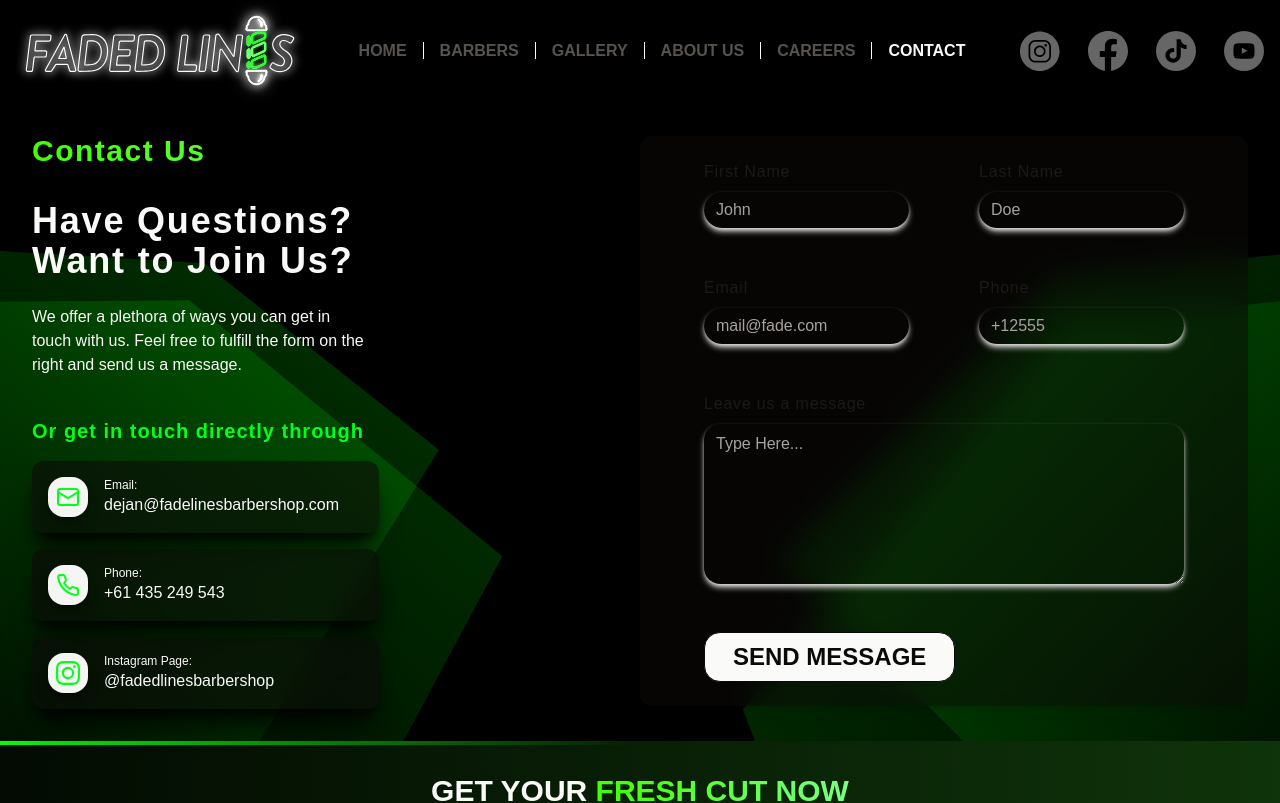
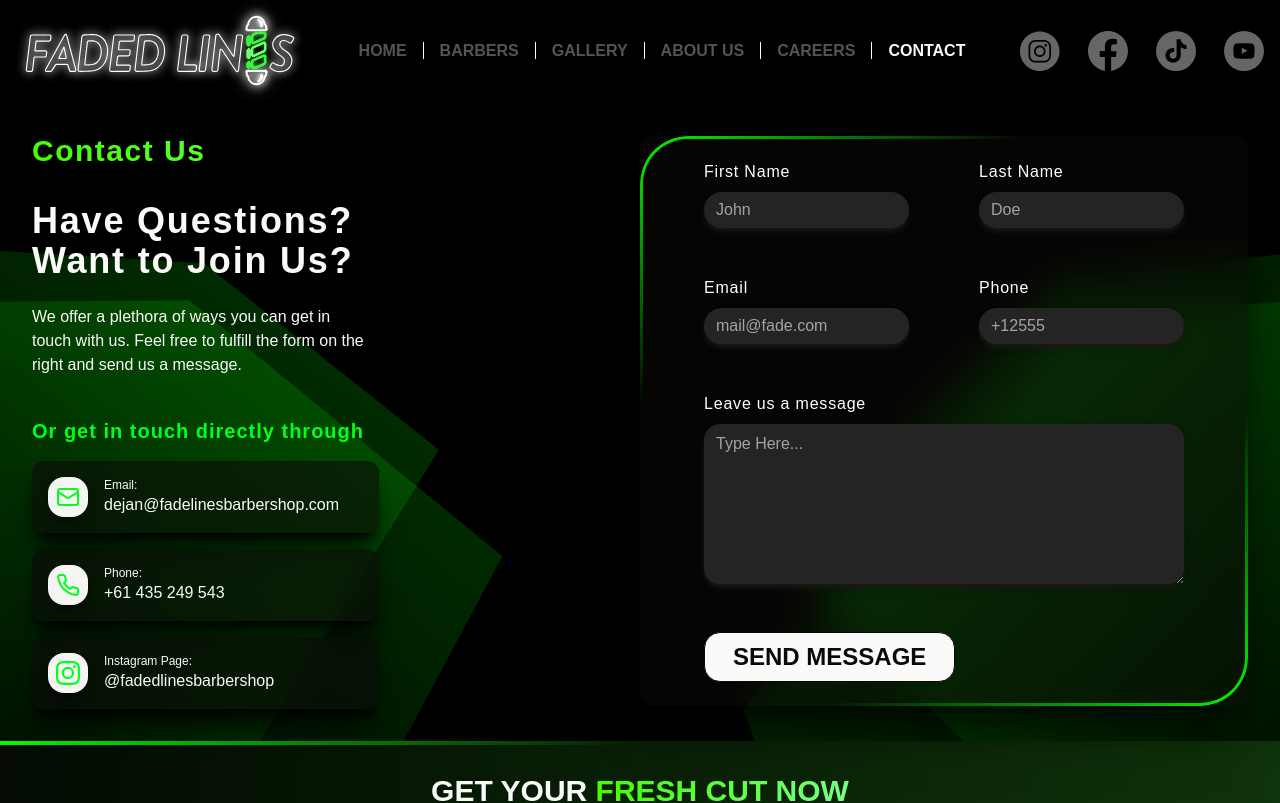
Before and after one commit to muhzulzidan/milkiyano-barber, a React (Vite) app: page /contact in a window 1280 px wide. Shown: the top 803 px of the page. Built offline with nearby package versions, Linux system fonts and the light colour scheme.

Commit message:
bugfix : careers update the img and some text

```diff
--- a/src/components/ui/form.tsx
+++ b/src/components/ui/form.tsx
@@ -93,7 +93,7 @@
   return (
     <Label
       ref={ref}
-      className={cn(error && "text-destructive", className, "font-light text-xs md:text-base text-stone-900 tracking-wider")}
+      className={cn(error && "text-destructive", className, "font-base text-xs md:text-base text-white tracking-wider")}
       htmlFor={formItemId}
       {...props}
     />
--- a/src/components/ui/input.tsx
+++ b/src/components/ui/input.tsx
@@ -10,7 +10,7 @@
       <input
         type={type}
         className={cn(
-          "flex h-9 w-full rounded-full shadow-md shadow-stone-200 bg-transparent px-3 py-1 text-sm transition-colors file:border-0 file:bg-transparent file:text-sm file:font-medium placeholder:text-stone-400 placeholder:text-xs md:placeholder:text-base focus-visible:outline-none focus-visible:ring-1 focus-visible:ring-ring disabled:cursor-not-allowed disabled:opacity-50",
+          "flex h-9 w-full rounded-full shadow-md text-stone-50 shadow-stone-900 bg-[#242424] px-3 py-1 text-sm transition-colors file:border-0 file:bg-transparent file:text-sm file:font-medium placeholder:text-stone-400 placeholder:text-xs md:placeholder:text-base focus-visible:outline-none focus-visible:ring-1 focus-visible:ring-ring disabled:cursor-not-allowed disabled:opacity-50",
           !hasBorder && "border-none",
           className
         )}
--- a/src/components/ui/textarea.tsx
+++ b/src/components/ui/textarea.tsx
@@ -10,7 +10,7 @@
     return (
       <textarea
         className={cn(
-          "flex min-h-[60px] md:min-h-[10rem] w-full rounded-2xl border-none placeholder:text-stone-400 placeholder:text-xs md:placeholder:text-base   bg-transparent px-3 py-2 text-sm shadow-md shadow-stone-200 focus-visible:outline-none focus-visible:ring-1 focus-visible:ring-ring disabled:cursor-not-allowed disabled:opacity-50",
+          "flex min-h-[60px] md:min-h-[10rem] text-stone-50 w-full rounded-2xl border-none placeholder:text-stone-400 placeholder:text-xs md:placeholder:text-base   bg-[#242424] px-3 py-2 text-sm shadow-md shadow-stone-900 focus-visible:outline-none focus-visible:ring-1 focus-visible:ring-ring disabled:cursor-not-allowed disabled:opacity-50",
           className
         )}
         ref={ref}
--- a/src/index.scss
+++ b/src/index.scss
@@ -333,7 +333,25 @@
   -webkit-mask-composite: destination-out;
   mask-composite: exclude;
 }
+#gradientBoxContactUs {
+    @apply backdrop-blur-lg shadow-2xl shadow-black;
+    position: relative;
+}
 
+#gradientBoxContactUs::before {
+  content: "";
+    position: absolute;
+    top: 0;
+    left: 0;
+    right: 0;
+    bottom: 0;
+    border-radius: 3rem;
+    border: 3px solid transparent;
+    background: linear-gradient(145deg, rgba(5, 250, 1, 1) 0%, rgba(0, 0, 0, 0) 27%, rgba(0, 0, 0, 0) 70%, rgba(5, 250, 1, 1) 100%) border-box;
+    -webkit-mask: linear-gradient(#fff 0 0) padding-box, linear-gradient(#fff 0 0);
+    -webkit-mask-composite: destination-out;
+    mask-composite: exclude;
+}
 
 @keyframes fadeIn {
   0% {
--- a/src/pages/careers.tsx
+++ b/src/pages/careers.tsx
@@ -4,7 +4,6 @@
 import EmeraldFooterRight from "@/assets/web/svg/EmeraldFooterRight.svg";
 import EmeraldFooterLeft from "@/assets/web/svg/EmeraldFooterleft.svg";
 import { Helmet } from "react-helmet-async";
-
 import { zodResolver } from "@hookform/resolvers/zod"
 import { useForm } from "react-hook-form"
 import { z } from "zod"
@@ -92,8 +91,7 @@
                                 </div>
                             </section>
                         </section>
-                        <section className=" ">
-
+                        <section className="">
                             <Form {...form}>
                                 <form onSubmit={form.handleSubmit(onSubmit)} className="grid grid-cols-1  gap-4 pb-12 ">
                                     <FormField
@@ -141,9 +139,7 @@
                                             </FormItem>
                                         )}
                                     />
-
                                     <Button className="bg-stone-50 rounded-full w-fit px-8 mt-12 md:mt-6 font-extrabold justify-self-center lg:justify-self-start" type="submit">CONTINUE</Button>
-
                                 </form>
                             </Form>
 
@@ -153,10 +149,16 @@
                         <img src={Clipper} alt="clipper" className="w-full" />
                     </section>
                 </section>
-                <section className="w-1/2 hidden md:flex self-center relative z-30 py-32 pb-[20rem] gap-8">
-                    <img src={TiktokUpBefore} alt="TiktokUp" className="w-full hover:scale-110 transform transition-transform ease-out duration-500 cursor-pointer delay-75" />
-                    <img src={ArrowTiktokTrans} alt="TiktokUp" className="w-full " />
-                    <img src={TiktokUpAfter} alt="TiktokUp" className="w-full hover:scale-110 transform transition-transform ease-out duration-500 cursor-pointer delay-75" />
+                <section className="w-1/2 hidden md:flex self-center relative z-30 py-32 pb-[20rem] gap-8 font-bold">
+                    <div className="flex flex-col gap-4 items-center">
+                        <h3>Before working with us 👉</h3>
+                        <img src={TiktokUpBefore} alt="TiktokUp" className="w-full hover:scale-110 transform transition-transform ease-out duration-500 cursor-pointer delay-75" />
+                    </div>
+                    <img src={ArrowTiktokTrans} alt="TiktokUp" className="w-fit " />
+                    <div className="flex flex-col gap-4 items-center">
+                        <h3>After working with us 👑</h3>
+                        <img src={TiktokUpAfter} alt="TiktokUp" className="w-full hover:scale-110 transform transition-transform ease-out duration-500 cursor-pointer delay-75" />
+                    </div>
                 </section>
             </div>
         </Layout>
```
Also changed, not shown: src/assets/svg/TiktokUpAfter.svg, src/assets/svg/TiktokUpBefore.svg.
